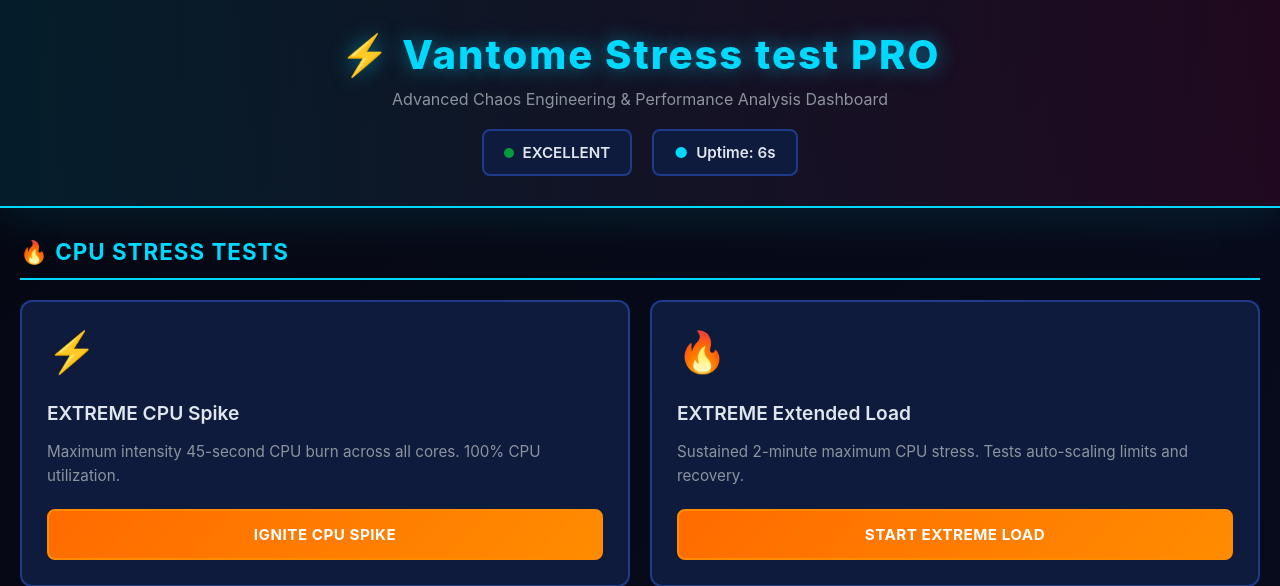
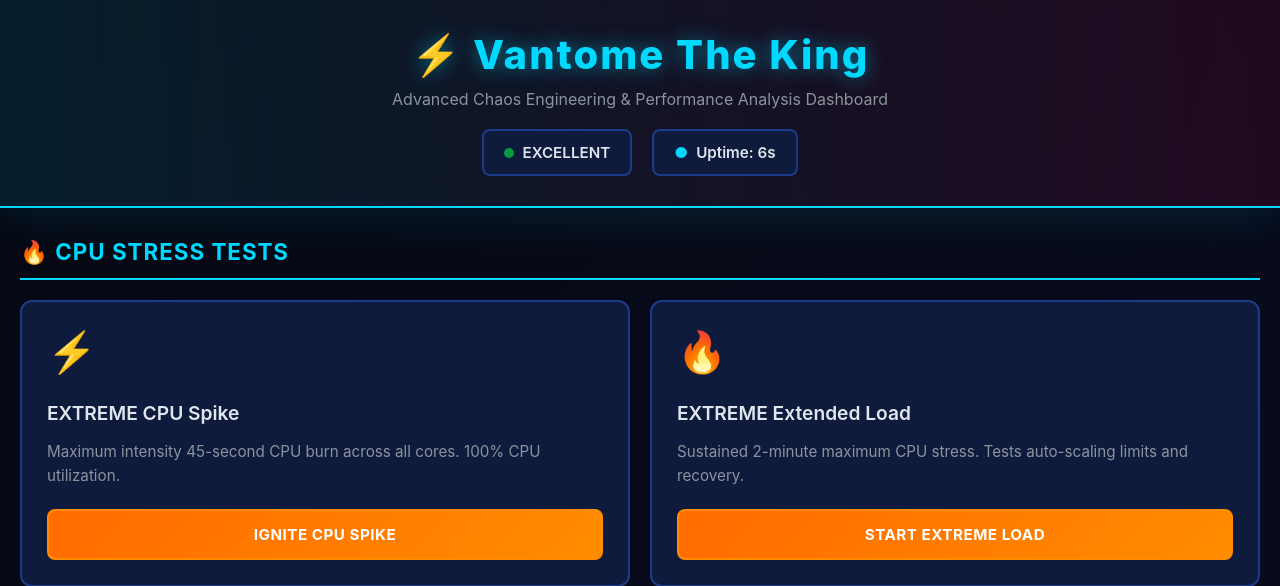
Before and after one commit to scorpionawaz/Vantome-Stress-test-PRO, a Flask app: page / in a window 1280 px wide. Shown: the top 586 px of the page. Run offline with Flask 3, Linux system fonts and the light colour scheme.

Commit message:
Update index.html

```diff
--- a/templates/index.html
+++ b/templates/index.html
@@ -535,7 +535,7 @@
 <body>
 
     <div class="header">
-        <h1>⚡ Vantome Stress test PRO</h1>
+        <h1>⚡ Vantome The King</h1>
         <p>Advanced Chaos Engineering & Performance Analysis Dashboard</p>
         <div class="performance-indicator">
             <div class="perf-badge" id="perf-rating">
```
